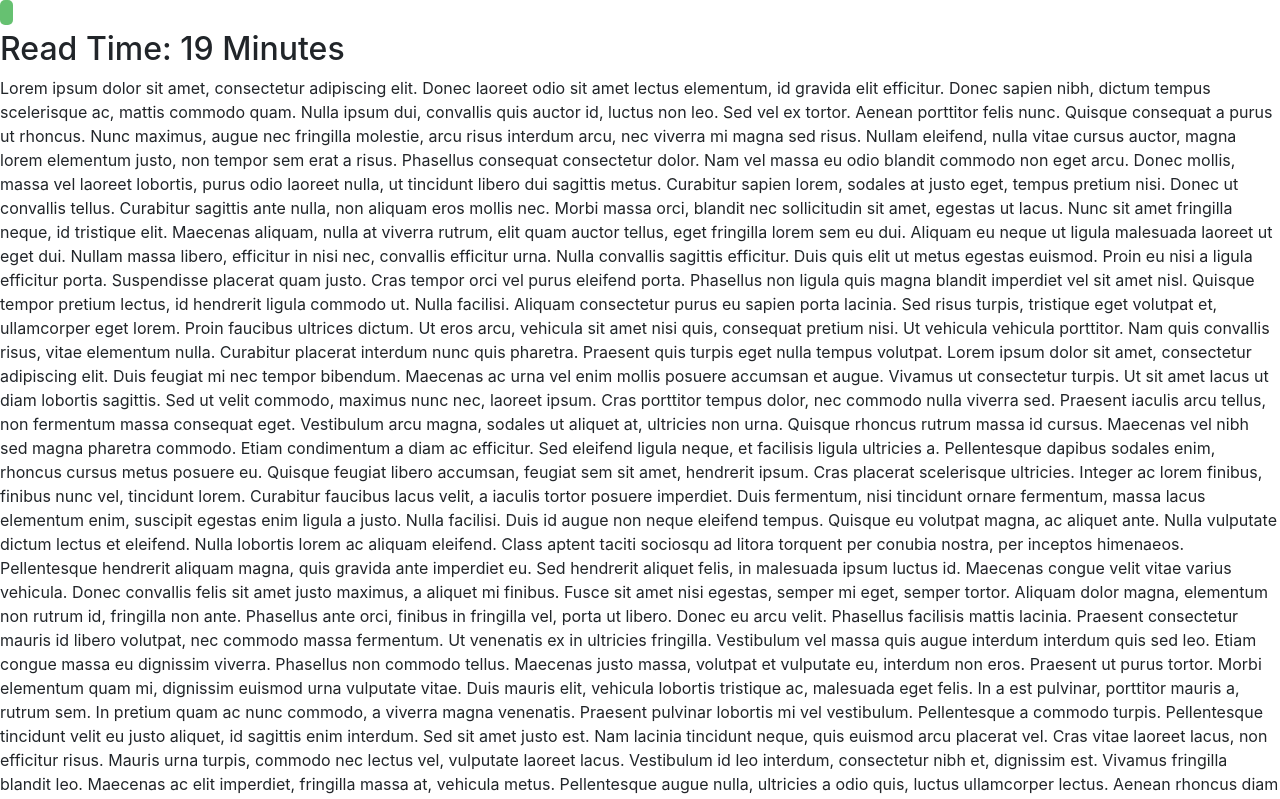
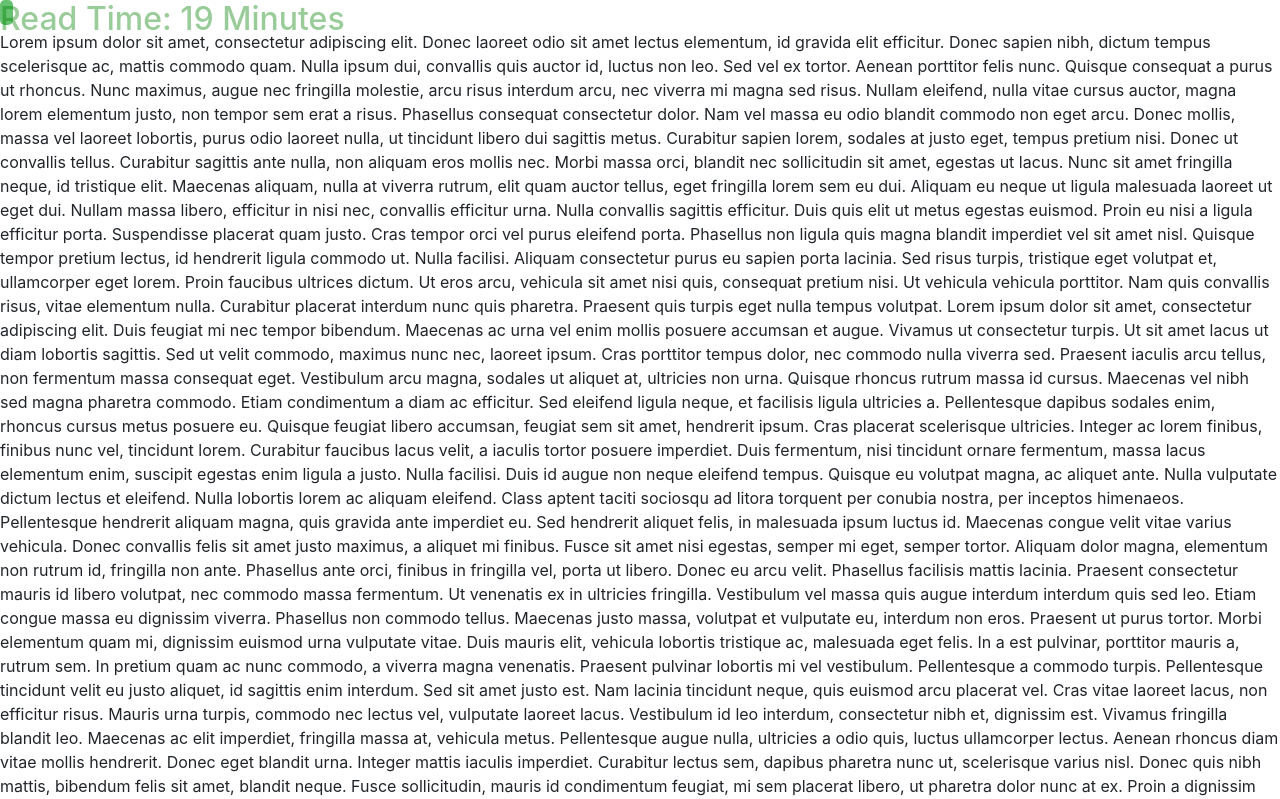
Before and after one commit to Cdrew92/javascript-practice, a plain HTML site: page scroll-progress-bar/index.html in a window 1280 px wide. Shown: the top 799 px of the page. Drawn offline with nearby package versions, Linux system fonts and the light colour scheme.

Commit message:
styled readTim element

```diff
--- a/scroll-progress-bar/assets/css/styles.css
+++ b/scroll-progress-bar/assets/css/styles.css
@@ -4,9 +4,16 @@
     width: 1%;
     background: rgba(0, 151, 19, 0.6);
     border-radius: 5px;
-    top: 0;
     overflow: hidden;
     position: fixed;
+}
+
+#readTime {
+    display: block;
+    overflow: hidden;
+    position: fixed;
+    opacity: 0.4;
+    color: green;
 }
 
 .content {
```
